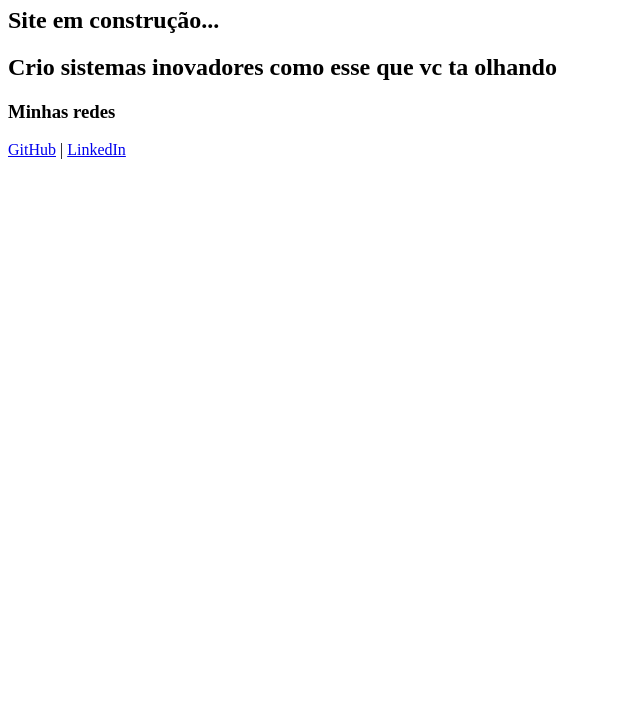
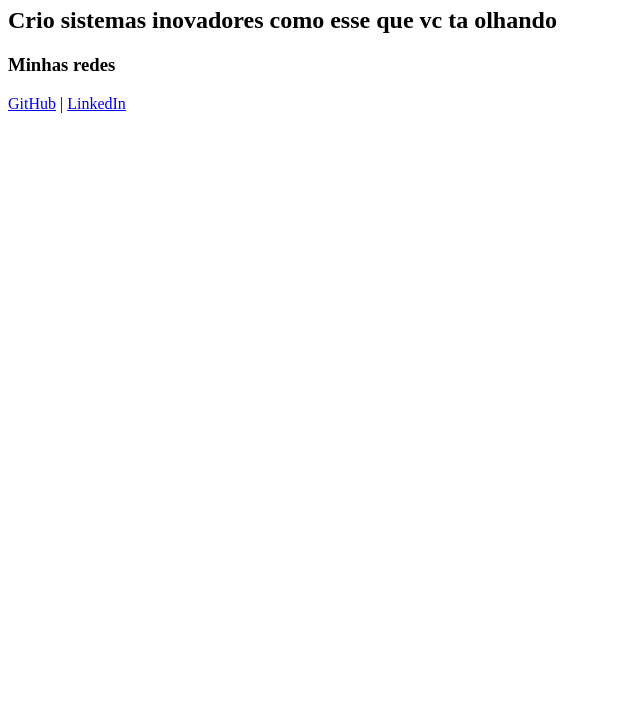
Before and after one commit to MarlonJerold/drogaeopato, a plain HTML site: page index.html in a window 1280 px wide. Shown: the part 73-800 px from the top of the page, without its empty margins (0-640 px from the left). Drawn offline with Linux system fonts and the light colour scheme.

Commit message:
Remove construction message from index.html

```diff
--- a/index.html
+++ b/index.html
@@ -6,7 +6,6 @@
 </head>
 <body>
   <h1>DROGA É O PATO</h1>
-  <h2>Site em construção...</h2>
   <h2>Crio sistemas inovadores como esse que vc ta olhando</h2>
   <h3>Minhas redes</h3>
 
```
